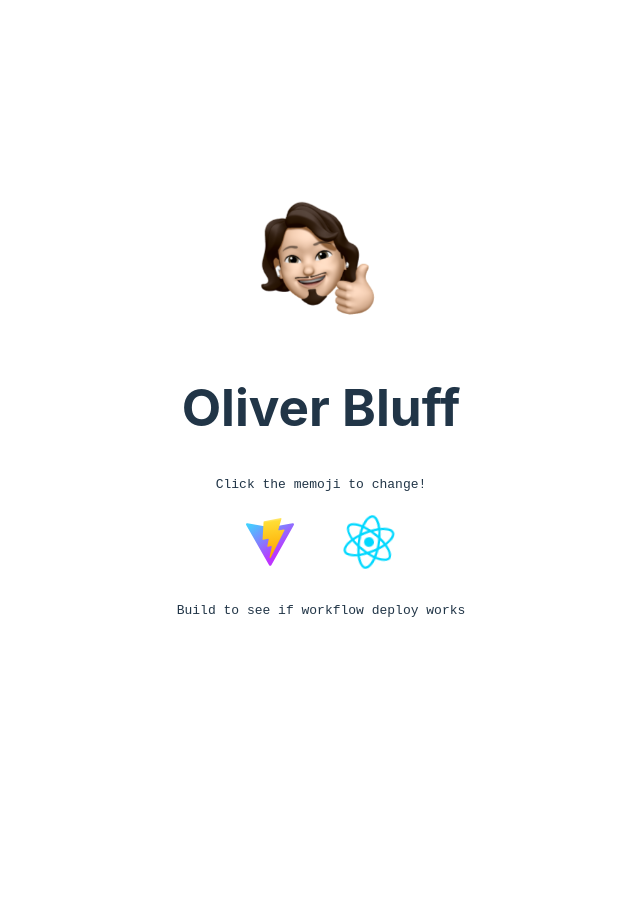
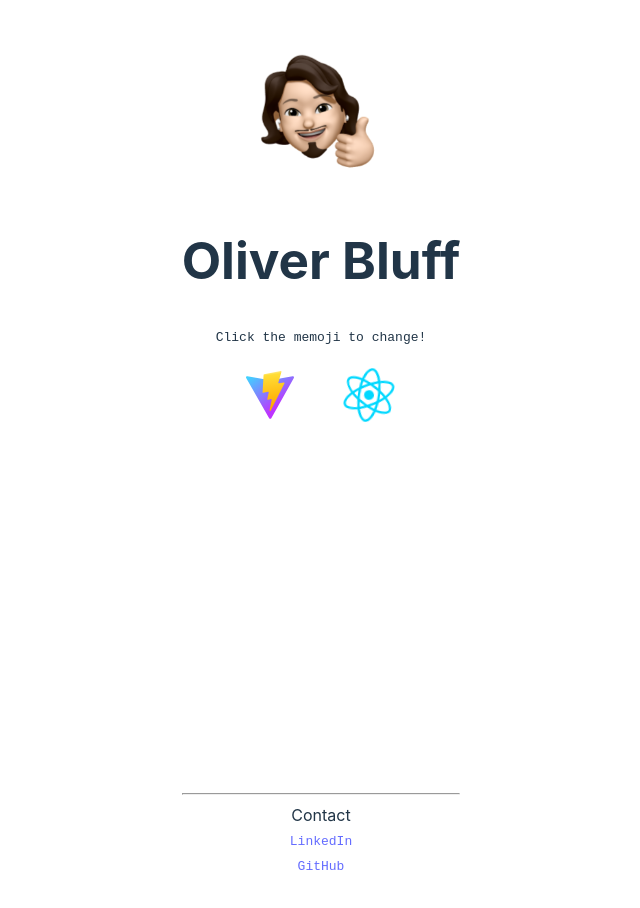
Before and after one commit to bllluuu/bllluuu.github.io, a React (Vite) app: page / in a window 1280 px wide. Shown: the whole page, without its empty margins (319-959 px from the left). Before the commit the page ends 800 px from the top, so only its background shows below. Built offline with nearby package versions, Linux system fonts and the light colour scheme.

Commit message:
Added footer component

```diff
--- a/src/App.tsx
+++ b/src/App.tsx
@@ -29,7 +29,11 @@ function App() {
           <img src={reactLogo} className="logo react" alt="React logo" />
         </a>
       </div>
-      <code>Build to see if workflow deploy works</code>
+      <br/>
+      <br/>
+      <br/>
+      <br/>
+      <br/><br/><br/><br/><br/><br/><br/><br/><br/><br/>
     </div>
   );
 }
--- /dev/null
+++ b/src/components/footer.tsx
@@ -0,0 +1,22 @@
+import React from "react";
+import "./footer.css";
+
+function Footer() {
+  return (
+    <div className="footer">
+      <hr />
+      Contact
+      <div>
+        <a href="https://www.linkedin.com/in/oliver-bluff-4ba183196/" target="_blank">
+          <code>LinkedIn</code>
+        </a>
+        <br/>
+        <a href="https://github.com/bllluuu" target="_blank">
+          <code>GitHub</code>
+        </a>
+      </div>
+    </div>
+  );
+}
+
+export default Footer;
--- a/src/main.tsx
+++ b/src/main.tsx
@@ -1,10 +1,12 @@
 import React from 'react'
 import ReactDOM from 'react-dom/client'
 import App from './App'
+import Footer from './components/footer'
 import './index.css'
 
 ReactDOM.createRoot(document.getElementById('root') as HTMLElement).render(
   <React.StrictMode>
     <App />
+    <Footer />
   </React.StrictMode>,
 )
```
